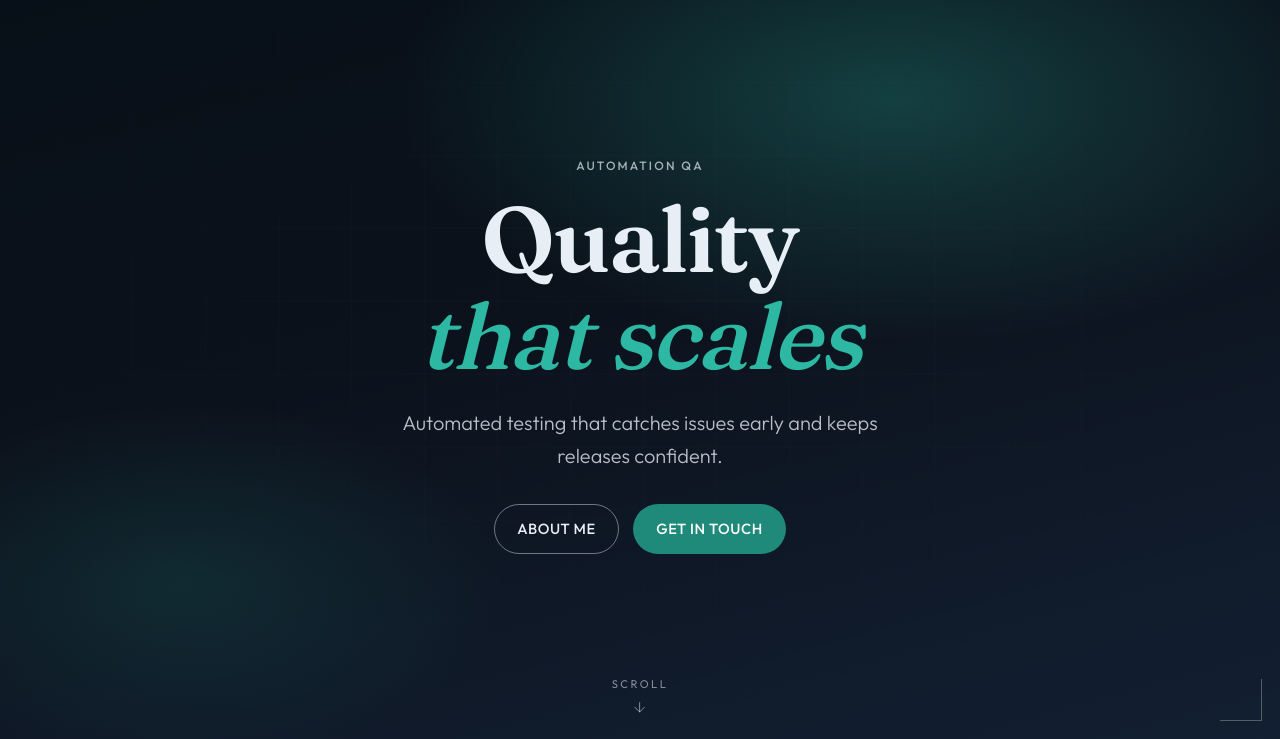
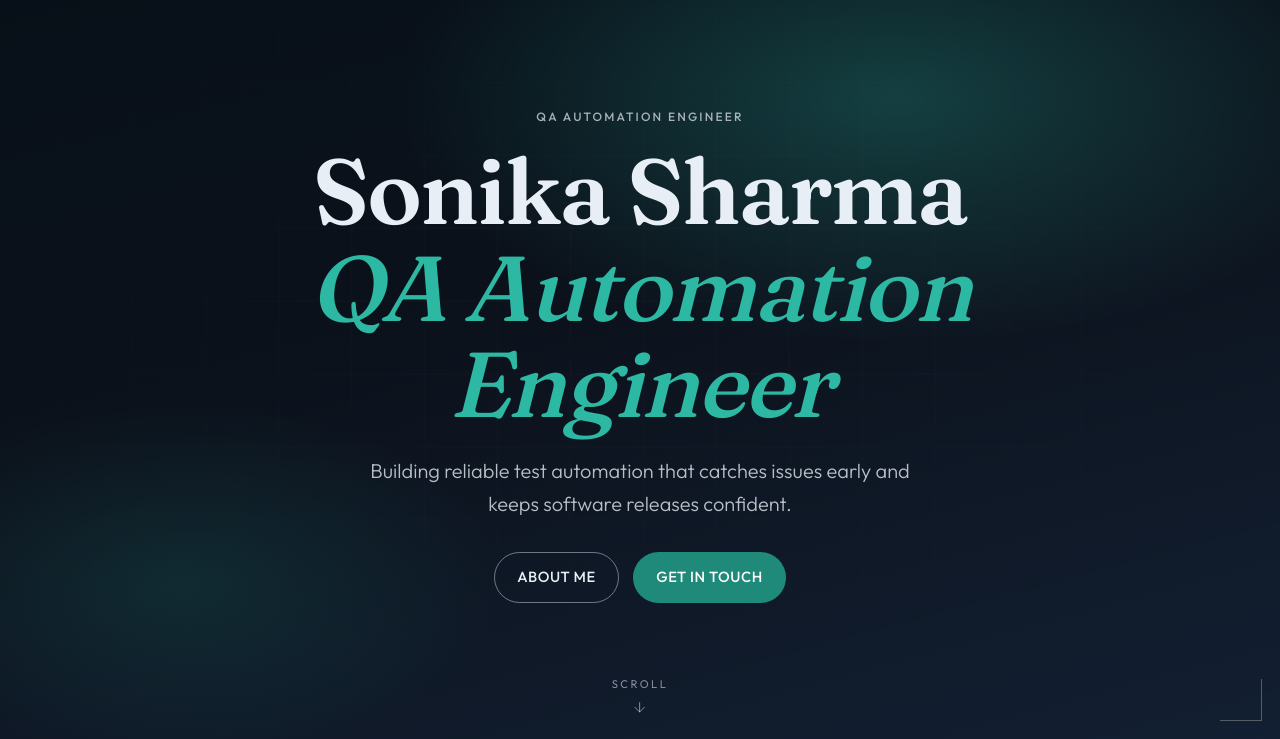
Before and after one commit to sonika5716/sonika5716.github.io, a plain HTML site: page index.html in a window 1280 px wide. Shown: the part 61-800 px from the top of the page. Drawn offline with Linux system fonts and the light colour scheme.

Commit message:
Update index.html
changes for SEO

```diff
--- a/index.html
+++ b/index.html
@@ -1,5 +1,28 @@
 <!DOCTYPE html>
 <html lang="en">
+<head>
+  <meta charset="UTF-8" />
+  <meta name="viewport" content="width=device-width, initial-scale=1.0" />
+
+  <!-- SEO: Page title and description -->
+  <title>Sonika Sharma | QA Automation Engineer | Kathmandu, Nepal</title>
+
+  <meta name="description" content="Official portfolio of Sonika Sharma, QA Automation Engineer based in Kathmandu, Nepal. Explore her experience in Selenium, Java, Katalon Studio, test automation, and software quality engineering." />
+
+  <meta name="author" content="Sonika Sharma" />
+  <meta name="robots" content="index, follow" />
+
+  <!-- Canonical URL -->
+  <link rel="canonical" href="https://sonikasharma.com.np/" />
+
+  <!-- Open Graph SEO -->
+  <meta property="og:title" content="Sonika Sharma | QA Automation Engineer" />
+  <meta property="og:description" content="Explore Sonika Sharma's professional portfolio, QA automation experience, technical skills, and career journey." />
+  <meta property="og:type" content="website" />
+  <meta property="og:url" content="https://sonikasharma.com.np/" />
+  <meta property="og:site_name" content="Sonika Sharma Portfolio" />
+
+  <!-- Person Structured Data -->
   <script type="application/ld+json">
   {
     "@context": "https://schema.org",
@@ -18,28 +41,31 @@
     ]
   }
   </script>
-<head>
-  <meta charset="UTF-8" />
-  <meta name="viewport" content="width=device-width, initial-scale=1.0" />
-  <title>Sonika Sharma — QA Automation Engineer | Kathmandu, Nepal</title>
-  <meta name="description" content="Sonika Sharma is a QA Automation Engineer based in Kathmandu, Nepal. Building reliable test automation that keeps releases confident." />
+
+  <!-- Fonts and stylesheet -->
   <link rel="preconnect" href="https://fonts.googleapis.com" />
   <link rel="preconnect" href="https://fonts.gstatic.com" crossorigin />
+
   <link href="https://fonts.googleapis.com/css2?family=Fraunces:opsz,wght@9..144,500;9..144,600;9..144,700&family=Outfit:wght@300;400;500;600&display=swap" rel="stylesheet" />
+
   <link rel="stylesheet" href="styles.css" />
 </head>
+
 <body>
   <div class="frame frame-tl" aria-hidden="true"></div>
   <div class="frame frame-br" aria-hidden="true"></div>
 
+  <!-- Header -->
   <header class="site-header" id="top">
     <a class="brand" href="#top" aria-label="Sonika Sharma home">
       <span class="brand-mark">S</span>
       <span class="brand-text">Sonika<span class="brand-dot">.</span></span>
     </a>
+
     <button class="nav-toggle" type="button" aria-expanded="false" aria-controls="site-nav" aria-label="Toggle menu">
       <span></span><span></span>
     </button>
+
     <nav class="site-nav" id="site-nav" aria-label="Primary">
       <a href="#about">About</a>
       <a href="#process">Process</a>
@@ -50,20 +76,29 @@
   </header>
 
   <main>
+
+    <!-- Hero Section -->
     <section class="hero" aria-label="Introduction">
       <div class="hero-atmosphere" aria-hidden="true"></div>
+
       <div class="hero-inner">
-        <p class="eyebrow reveal">Automation QA</p>
+        <p class="eyebrow reveal">QA Automation Engineer</p>
+
         <h1 class="hero-title reveal">
-          <span class="hero-line">Quality</span>
-          <span class="hero-line accent">that scales</span>
+          <span class="hero-line">Sonika Sharma</span>
+          <span class="hero-line accent">QA Automation Engineer</span>
         </h1>
-        <p class="hero-sub reveal">Automated testing that catches issues early and keeps releases confident.</p>
+
+        <p class="hero-sub reveal">
+          Building reliable test automation that catches issues early and keeps software releases confident.
+        </p>
+
         <div class="hero-actions reveal">
           <a class="btn btn-ghost" href="#about">About Me</a>
           <a class="btn btn-solid" href="#contact">Get in Touch</a>
         </div>
       </div>
+
       <a class="scroll-hint" href="#about" aria-label="Scroll to about">
         <span>Scroll</span>
         <svg width="16" height="16" viewBox="0 0 24 24" fill="none" aria-hidden="true">
@@ -72,191 +107,250 @@
       </a>
     </section>
 
+    <!-- About Section -->
     <section class="section about" id="about">
       <div class="container about-grid">
+
         <div class="about-intro reveal">
           <p class="eyebrow">Hello, I'm</p>
+
           <h2 class="display-name">Sonika Sharma</h2>
+
           <p class="lede">
             A detail-oriented QA Automation Engineer based in Kathmandu, Nepal.
             I design and maintain automation that improves coverage, reduces manual effort,
             and keeps web products reliable through every release.
           </p>
+
           <p>
             About three years at Cedar Gate Technologies building Selenium and Katalon frameworks,
             then about one year at IQVIA after the acquisition — continuing the same focus on quality,
             CI pipelines, and cross-team collaboration.
           </p>
+
           <p class="quote">
             “Good software is not only built — it is proven, release after release.”
           </p>
+
           <a class="text-link" href="#experience">More about my path →</a>
         </div>
+
         <aside class="about-card reveal" aria-label="Highlights">
           <dl>
             <div>
               <dt>Focus</dt>
               <dd>Test automation &amp; frameworks</dd>
             </div>
+
             <div>
               <dt>Stack</dt>
               <dd>Selenium · Java · Katalon · Jenkins</dd>
             </div>
+
             <div>
               <dt>Education</dt>
               <dd>B.E. Computer Engineering, IOE · TU</dd>
             </div>
+
             <div>
               <dt>Based in</dt>
               <dd>Kathmandu, Nepal</dd>
             </div>
           </dl>
         </aside>
+
       </div>
     </section>
 
+    <!-- Process Section -->
     <section class="section process" id="process">
       <div class="container">
+
         <p class="eyebrow reveal">My Process</p>
         <h2 class="section-title reveal">How I Work</h2>
+
         <div class="process-grid">
+
           <article class="process-card reveal">
             <span class="step">01</span>
             <h3>Understand</h3>
             <p>Clarify requirements, risks, and acceptance criteria before a single script is written.</p>
           </article>
+
           <article class="process-card reveal">
             <span class="step">02</span>
             <h3>Design</h3>
             <p>Shape test strategy, cases, and a maintainable automation framework aligned to the product.</p>
           </article>
+
           <article class="process-card reveal">
             <span class="step">03</span>
             <h3>Automate</h3>
             <p>Build reliable suites with Selenium, Java, and Katalon — wired into CI for fast feedback.</p>
           </article>
+
           <article class="process-card reveal">
             <span class="step">04</span>
             <h3>Deliver</h3>
             <p>Track defects, share clear reports, and leave a regression suite the team can trust.</p>
           </article>
+
         </div>
       </div>
     </section>
 
+    <!-- Skills Section -->
     <section class="section skills" id="skills">
       <div class="container">
+
         <p class="eyebrow reveal">What I Do</p>
         <h2 class="section-title reveal">Skills &amp; Services</h2>
+
         <div class="skills-grid">
+
           <article class="skill-card reveal">
             <h3>Test Automation</h3>
             <p>End-to-end scripts with Selenium and Java, plus Katalon Studio for faster case creation and execution.</p>
           </article>
+
           <article class="skill-card reveal">
             <h3>Framework Design</h3>
             <p>Reusable automation frameworks using Java, Groovy on Grails, HTML, CSS, and JavaScript.</p>
           </article>
+
           <article class="skill-card reveal">
             <h3>CI &amp; Collaboration</h3>
             <p>Jenkins pipelines, Bitbucket/Git version control, Jira defect tracking, and Agile delivery.</p>
           </article>
+
           <article class="skill-card reveal">
             <h3>Quality Engineering</h3>
             <p>Test planning, manual coverage where it matters, clear bug reports, and continuous improvement.</p>
           </article>
+
         </div>
       </div>
     </section>
 
+    <!-- Experience Section -->
     <section class="section experience" id="experience">
       <div class="container">
+
         <p class="eyebrow reveal">Career</p>
         <h2 class="section-title reveal">Experience</h2>
+
         <ol class="timeline">
+
           <li class="timeline-item reveal">
             <div class="timeline-meta">
               <span class="when">Present · ~1 year</span>
               <span class="where">Kathmandu</span>
             </div>
+
             <div class="timeline-body">
               <h3>QA Automation Engineer</h3>
               <p class="org">IQVIA <span class="note">(acquired Cedar Gate Technologies)</span></p>
               <p>Continuing automation ownership for healthcare SaaS quality — frameworks, regression, and release confidence at scale.</p>
             </div>
           </li>
+
           <li class="timeline-item reveal">
             <div class="timeline-meta">
               <span class="when">~3 years</span>
               <span class="where">Jhamsikhel, Lalitpur</span>
             </div>
+
             <div class="timeline-body">
               <h3>Automation QA → Associate → Trainee</h3>
               <p class="org">Cedar Gate Technologies</p>
               <p>Built and maintained Selenium/Java suites, designed frameworks, adopted Katalon, and partnered with product teams via Jira, Bitbucket, and Jenkins.</p>
             </div>
           </li>
+
           <li class="timeline-item reveal">
             <div class="timeline-meta">
               <span class="when">2018 – 2022</span>
               <span class="where">IOE · TU</span>
             </div>
+
             <div class="timeline-body">
               <h3>Bachelor's in Computer Engineering</h3>
               <p class="org">Himalaya College of Engineering</p>
               <p>Foundation in software engineering, with additional PHP &amp; Laravel training building real CMS and management systems.</p>
             </div>
           </li>
+
         </ol>
       </div>
     </section>
 
+    <!-- Contact Section -->
     <section class="section contact" id="contact">
       <div class="container contact-panel reveal">
+
         <p class="eyebrow">Start a Conversation</p>
+
         <h2 class="section-title">Looking for reliable QA automation?</h2>
+
         <p class="contact-copy">
           Tell me about your product, stack, and release goals — I'll share how structured automation can help.
         </p>
+
         <div class="contact-actions">
           <a class="btn btn-solid" href="mailto:sonikasharma5716@gmail.com">Get in Touch</a>
-          <a class="btn btn-ghost dark" href="mailto:sonikasharma5716@gmail.com">sonikasharma5716@gmail.com</a>
+
+          <a class="btn btn-ghost dark" href="mailto:sonikasharma5716@gmail.com">
+            sonikasharma5716@gmail.com
+          </a>
         </div>
+
       </div>
     </section>
+
   </main>
 
+  <!-- Footer -->
   <footer class="site-footer">
     <div class="container footer-grid">
+
       <div>
         <p class="footer-brand">Sonika.</p>
-        <p class="footer-blurb">Passionate QA Automation Engineer focused on frameworks, coverage, and release-ready quality.</p>
+        <p class="footer-blurb">
+          Passionate QA Automation Engineer focused on frameworks, coverage, and release-ready quality.
+        </p>
       </div>
+
       <div>
         <p class="footer-label">Navigation</p>
         <a href="#top">Home</a>
         <a href="#about">About</a>
         <a href="#contact">Contact</a>
       </div>
+
       <div>
         <p class="footer-label">Connect</p>
         <a href="https://www.linkedin.com/in/sonika-sharma5716/" target="_blank" rel="noopener noreferrer">LinkedIn</a>
         <a href="https://github.com/sonika5716" target="_blank" rel="noopener noreferrer">GitHub</a>
         <a href="mailto:sonikasharma5716@gmail.com">Email</a>
       </div>
+
     </div>
+
     <div class="container footer-bottom">
       <p>© <span id="year">2026</span> Sonika Sharma. All rights reserved.</p>
       <p class="crafted">Crafted with intention</p>
     </div>
   </footer>
 
+  <!-- Back to Top -->
   <button class="back-top" type="button" aria-label="Back to top" hidden>
     <svg width="18" height="18" viewBox="0 0 24 24" fill="none" aria-hidden="true">
       <path d="M12 19V5M5 12l7-7 7 7" stroke="currentColor" stroke-width="1.5" stroke-linecap="round" stroke-linejoin="round"/>
     </svg>
   </button>
 
+  <!-- JavaScript -->
   <script src="main.js"></script>
+
 </body>
 </html>
```
Lines whose indentation alone changed are shown as unchanged.
